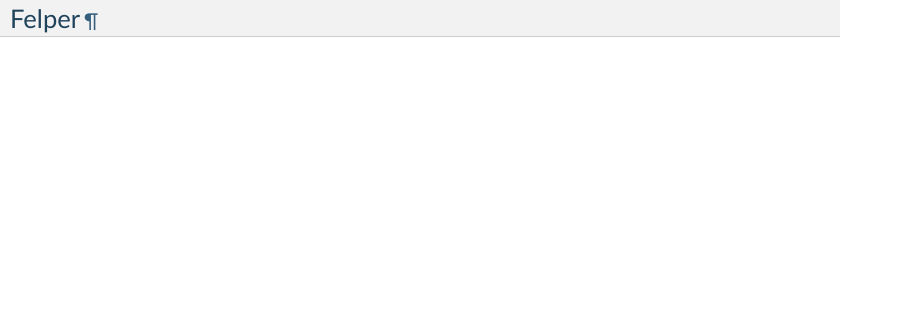
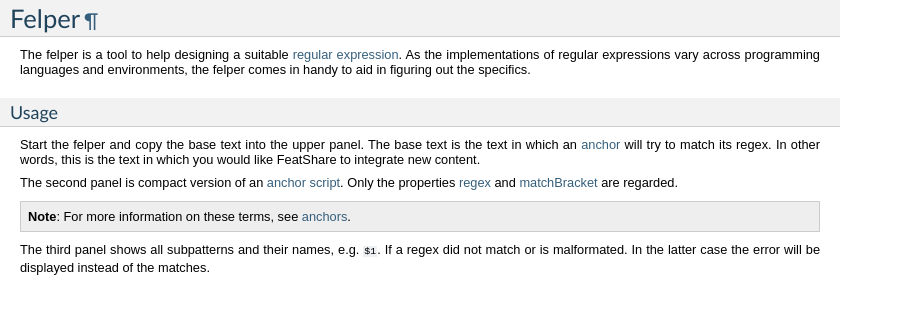
Before and after one commit to szapp/FeatShare, a Sphinx documentation site: the page built from doc/felper.rst, in a window 1280 px wide. Shown: the top 314 px of the page, without its empty margins (0-903 px from the left). Built offline with Sphinx 7.4.7, drawn with Linux system fonts in a browser that asks for light colours.

Commit message:
Add felper documentation

```diff
--- a/doc/felper.rst
+++ b/doc/felper.rst
@@ -4,3 +4,24 @@
 
 Felper
 ======
+
+The felper is a tool to help designing a suitable :ref:`regular expression <regex>`.
+As the implementations of regular expressions vary across programming languages and environments, the felper comes in
+handy to aid in figuring out the specifics.
+
+Usage
+-----
+
+Start the felper and copy the base text into the upper panel.
+The base text is the text in which an :ref:`anchor <anchors>` will try to match its regex.
+In other words, this is the text in which you would like FeatShare to integrate new content.
+
+The second panel is compact version of an :ref:`anchor script <anchors>`.
+Only the properties :std:term:`regex <regex>` and :std:term:`matchBracket <matchBracket>` are regarded.
+
+.. note::
+    **Note**: For more information on these terms, see :ref:`anchors <anchors>`.
+
+The third panel shows all subpatterns and their names, e.g. ``$1``.
+If a regex did not match or is malformated.
+In the latter case the error will be displayed instead of the matches.
```
